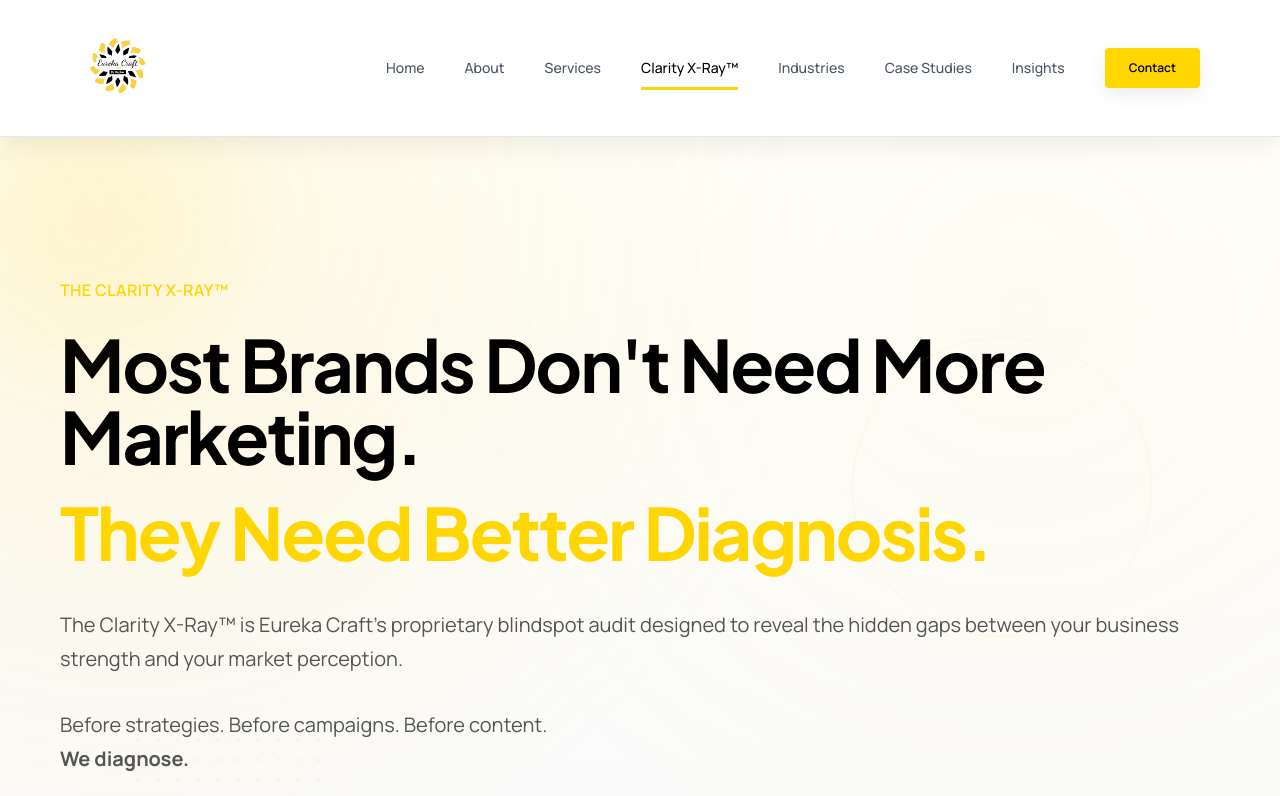
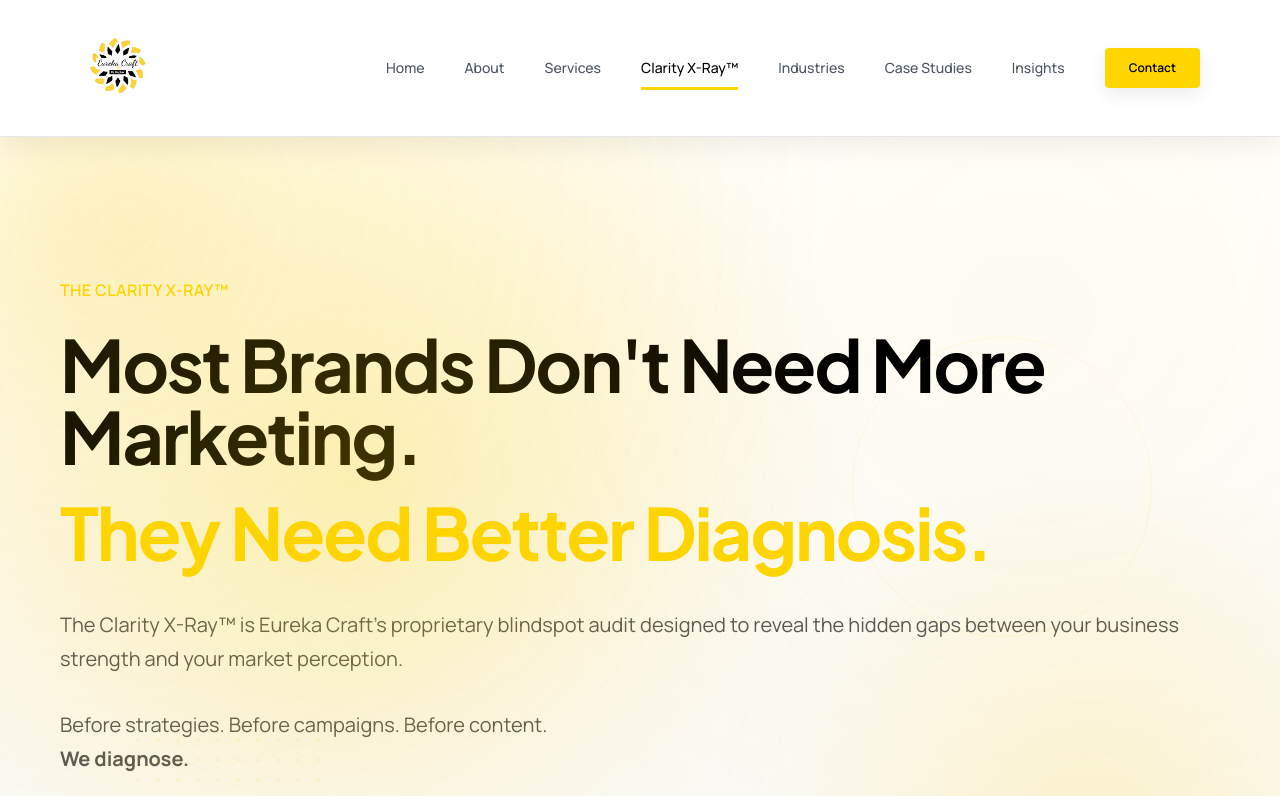
Before and after one commit to ragbak1210-ctrl/eureka-craft-consultancy, a Next.js app: page /clarity-xray in a window 1280 px wide. Shown: the top 796 px of the page. Built offline with nearby package versions, Linux system fonts and the light colour scheme.

Commit message:
Update clarity-xray.tsx

```diff
--- a/pages/clarity-xray.tsx
+++ b/pages/clarity-xray.tsx
@@ -40,7 +40,7 @@ content="The Clarity X-Ray™ is Eureka Craft’s proprietary blindspot audit de
 
 {/* HERO */}
 
-<section className="hero-premium bg-hero-premium relative">
+<section className="hero-premium bg-animated-gradient bg-hero-premium relative">
 
 <div className="yellow-glow top-[-120px] left-[-120px]"></div>
 <div className="circle-outline top-[200px] right-[10%]"></div>
```
